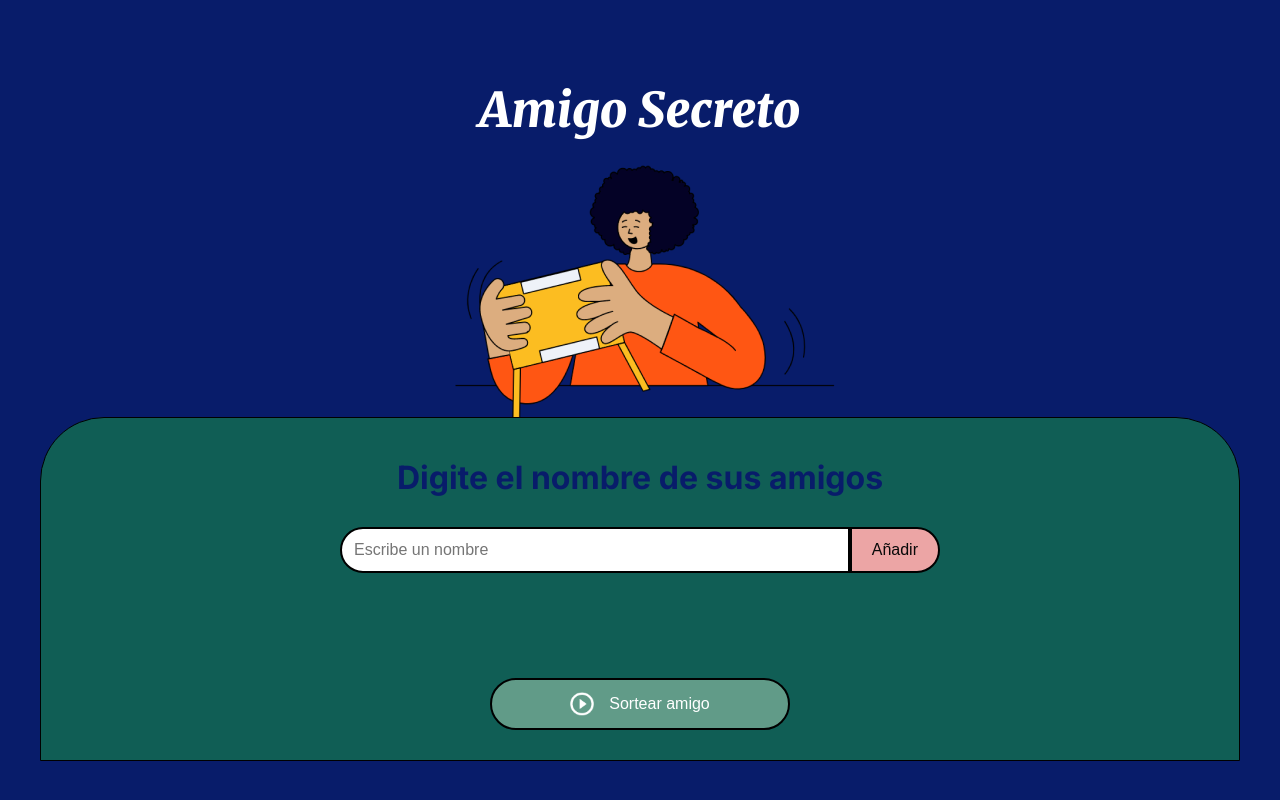
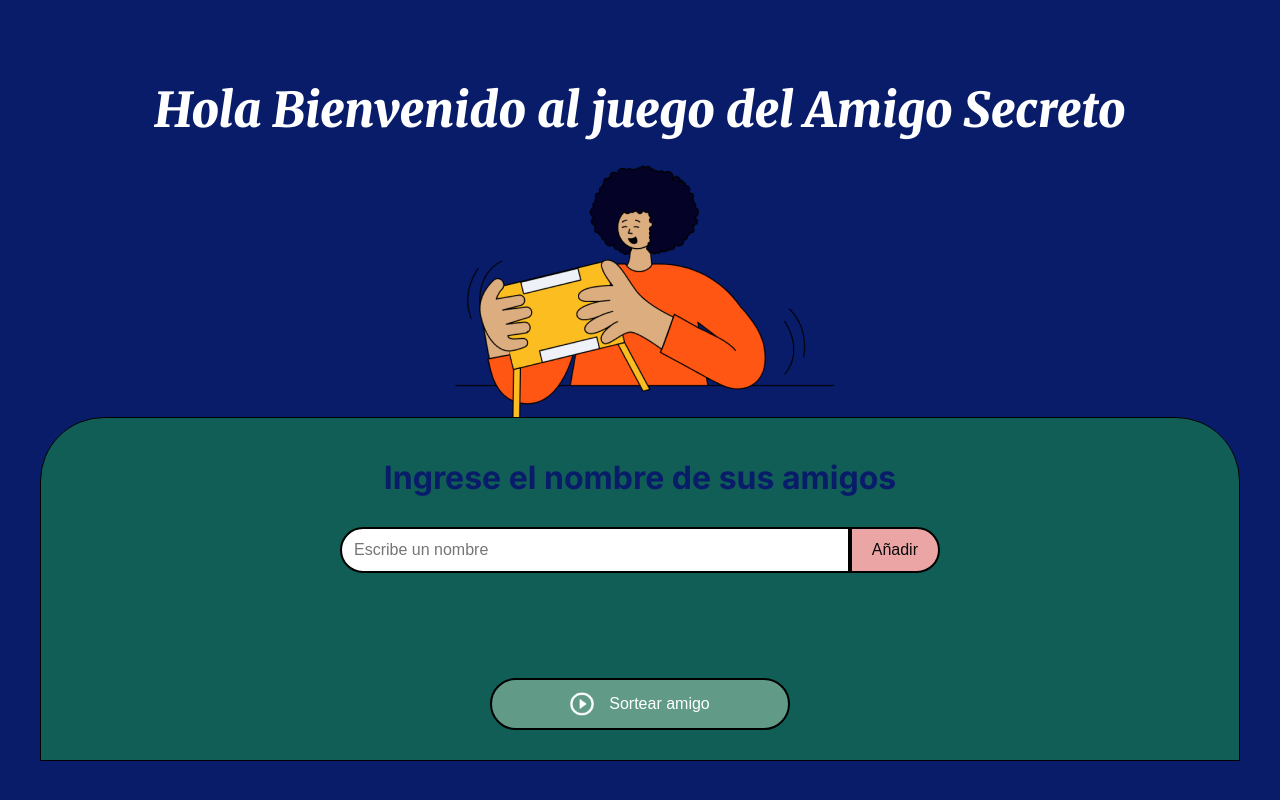
Before and after one commit to Angel420calixto/challenge-amigo-secreto_esp-main, a plain HTML site: page index.html in a window 1280 px wide. Drawn offline with Linux system fonts and the light colour scheme.

Commit message:
realice cambios de titulo

```diff
--- a/index.html
+++ b/index.html
@@ -13,12 +13,12 @@
 <body>
     <main class="main-content">
         <header class="header-banner">
-            <h1 class="main-title">Amigo Secreto</h1>
+            <h1 class="main-title">Hola Bienvenido al juego del Amigo Secreto</h1>
             <img src="assets/amigo-secreto.png" alt="Imagen representativa de amigo secreto">
         </header>
 
         <section class="input-section">
-            <h2 class="section-title">Digite el nombre de sus amigos</h2>
+            <h2 class="section-title">Ingrese el nombre de sus amigos</h2>
             <div class="input-wrapper">
                 <input type="text" id="amigo" class="input-name" placeholder="Escribe un nombre">
                 <button class="button-add" onclick="agregarAmigo()">Añadir</button>
```
Also changed, not shown: 1 other file.
